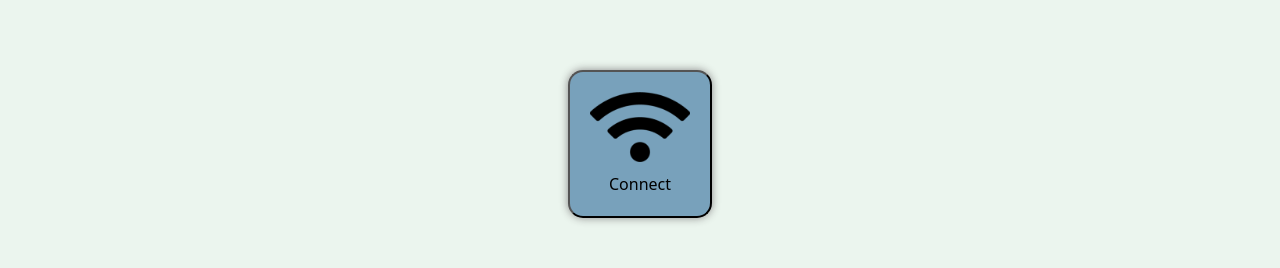
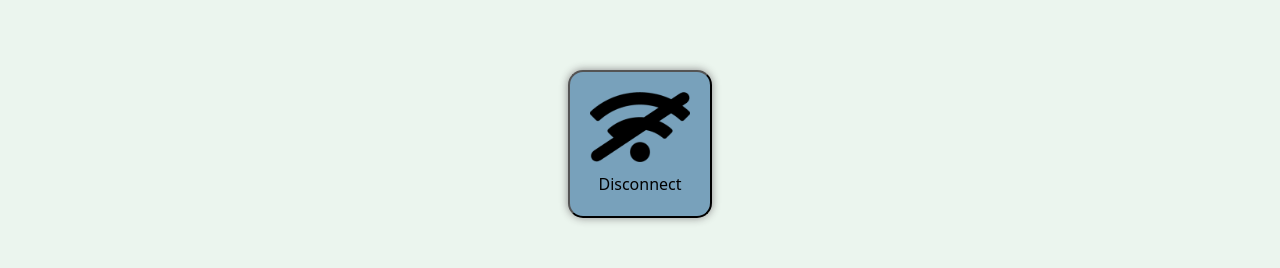
Before and after one commit to krx90/carproxy, a React (Vite) app: page /home in a window 1280 px wide. Shown: the part 359-627 px from the top of the page. Built offline with nearby package versions, Linux system fonts and the light colour scheme.

Commit message:
added connected and disconnected stages

```diff
--- a/src/components/ChatList.tsx
+++ b/src/components/ChatList.tsx
@@ -7,7 +7,6 @@ function ChatList (){
     return (
         <div className="chat-page">
             <Fragment>
-
                     <div className="spaceholder"></div>
                     <h1 className="title">Chats</h1>
                     {ChatNames.length === 0 ? <p>No Chats Found</p> : null}
--- a/src/components/GoOnline.tsx
+++ b/src/components/GoOnline.tsx
@@ -1,12 +1,23 @@
 import "./GoOnline.css";
 import image from "../assets/wifi.png";
+import image1 from "../assets/no-wifi.png";
 
-let IsOnline = true;
+let IsOnline = false;
 let ConnectedUsers = ["User1", "User2", "User3", "User4"];
-
 
 function GoOnline() {
   if (IsOnline) {
+    return (
+      <div className="page">
+        <p>Connect to speak with others...</p>
+        <button className="button">
+          <img src={image} alt="button-icon" className="button-icon" />
+          Connect
+        </button>
+      </div>
+
+    );
+  } else {
     return (
       <div className="page">
         <div className="connected-users">
@@ -18,12 +29,11 @@ function GoOnline() {
           </ul>
         </div>
         <button className="button">
-          <img src={image} alt="button-icon" className="button-icon" />
-          Connect
-        </button>
+            <img src={image1} alt="button-icon" className="button-icon" />
+            Disconnect
+          </button>
       </div>
-    );
-  } else {
+    )
   }
 }
 
```
Also changed, not shown: src/assets/no-wifi.png (added).
